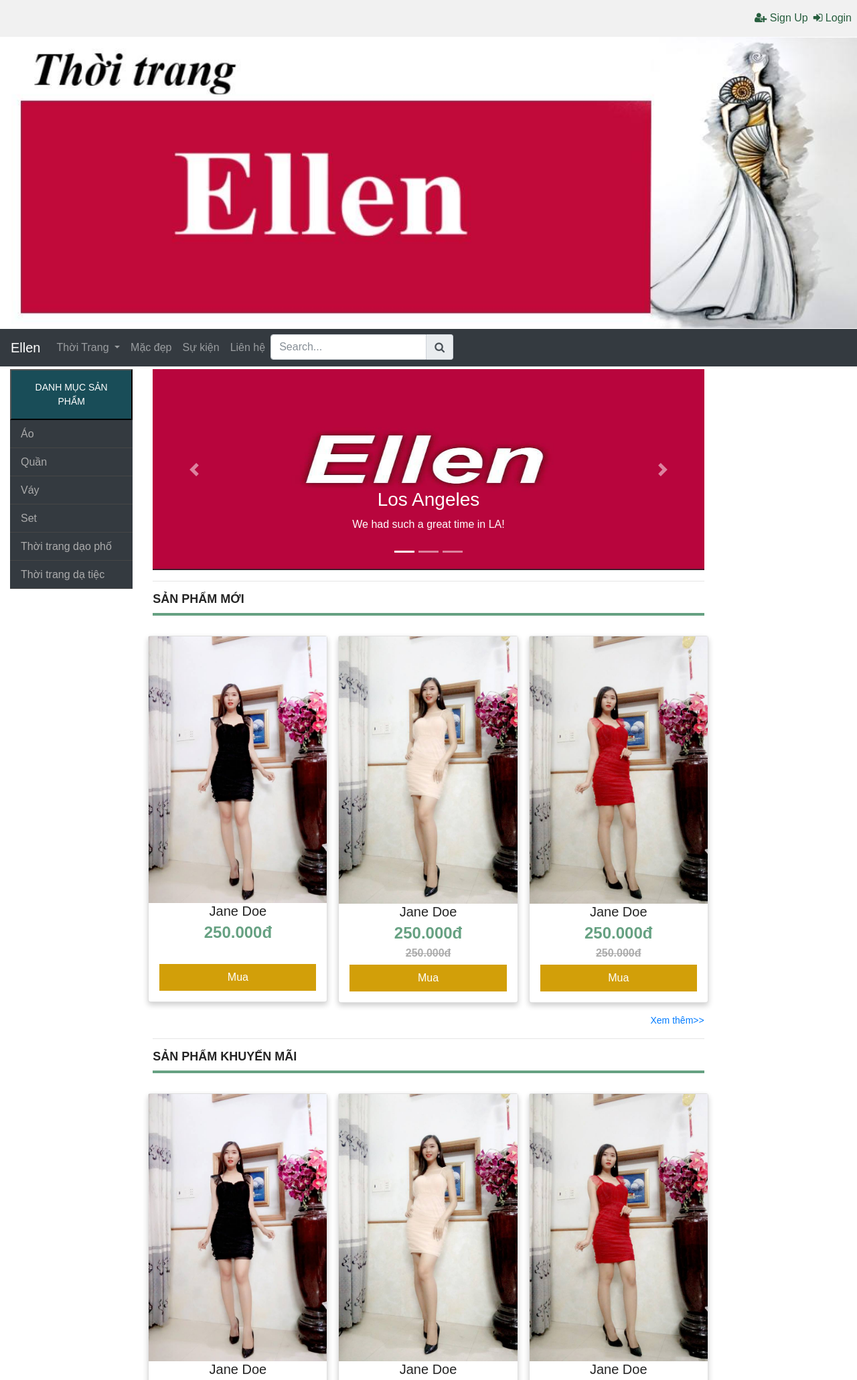
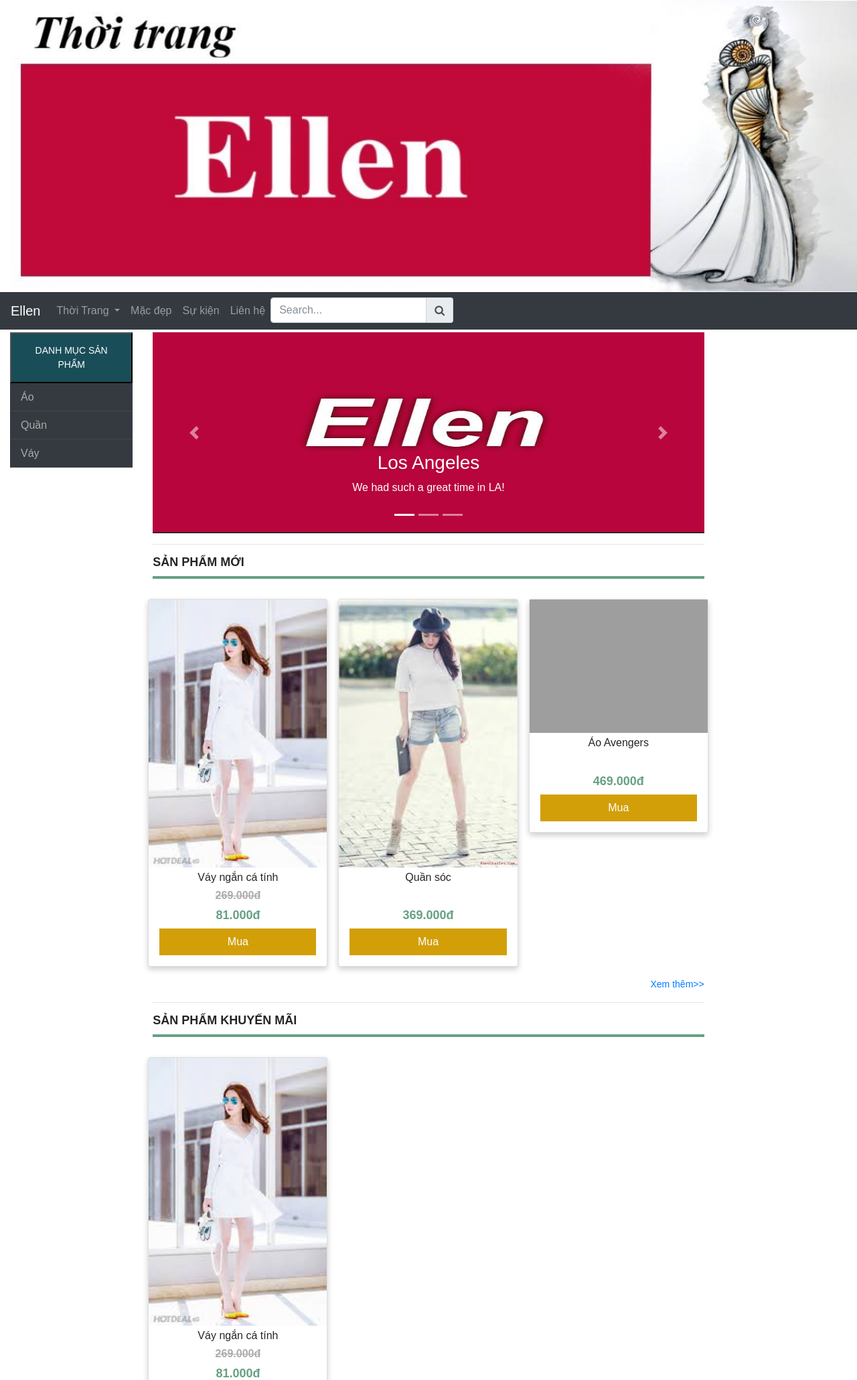
Before and after one commit to tomiot1006/EllenStore, a PHP site: page / in a window 1280 px wide. Shown: the top 2060 px of the page at 67% size. Run offline with PHP 8.4, Linux system fonts and the light colour scheme; data comes from the database, SQL or seed files in the repository; some libraries are stand-ins or nearby versions; grey boxes are pictures that could not be loaded.

Commit message:
dang lm Chi tiet san pham

```diff
--- a/Style/Css.css
+++ b/Style/Css.css
@@ -195,10 +195,12 @@
 #center .card {
   box-shadow: 0 4px 8px 0 rgba(0, 0, 0, 0.2);
 
+
 }
 
 #center .card:hover {
   box-shadow: 0 12px 24px 0 rgba(0, 0, 0, 0.2);
+
 }
 
 #center .container {
@@ -266,7 +268,7 @@
 
 
 	color: #66a182;
-	font-size: 24px;
+	font-size: 18px;
     font-weight: 700;
     line-height: 24px;
     text-align: center;
--- a/index.php
+++ b/index.php
@@ -16,6 +16,7 @@
 <body>
 
 	<?php
+	include( "modules/config.php" );
 	#header: log in + log out + image home page
 	include( "modules/header.php" );
 
@@ -70,9 +71,12 @@
 										<span class="carousel-control-prev-icon"></span>
 									  </a>
 
+
+
 								<a class="carousel-control-next" href="#demo" data-slide="next">
 										<span class="carousel-control-next-icon"></span>
 									  </a>
+
 
 							</div>
 						</div>
@@ -89,54 +93,48 @@
 									</h2>
 
 
-
 							</div>
 
 							<div class="row">
-
+								<?php
+								$sql_sp_moi = "SELECT DISTINCT iddanhmuc, idsp, tensanpham,giasp,giamgia,size,mausac,hinhanh,video,chitiet,ngaynhap FROM sanpham where DATEDIFF(CURDATE(),ngaynhap) <=30 ORDER BY RAND() LIMIT 3";
+								$query = mysqli_query( $conn, $sql_sp_moi )or die( mysqli_error() );;
+								?>
+								<?php
+								while ( $dong_sp = mysqli_fetch_array( $query ) ) {
+									?>
 								<div class="column">
 									<div class="card">
-										<img src="imags/product1.jpg" alt="Jane" style="width:100%">
+										<a href="chitietsanpham.php?id=<?php echo $dong_sp[ 'idsp' ]?>">
+											<img  src="uploads/<?php echo $dong_sp['hinhanh'] ?>"  style="width:100%;"></img>
+										</a>
+
+
 										<div class="container">
-											<h5 style="text-align: center;"><a href="#"
-										style="color: #252525;text-decoration: none;">Jane Doe</a></h5>
-											<h6 id="sale">250.000đ</h6>
-											<h6 id="price"></h6>
+											<h6 style="text-align: center;margin-top: 5px;">
+											<a href="chitietsanpham.php?id=<?php echo $dong_sp[ 'idsp' ]?>"
+										style="color: #252525;text-decoration: none;"><?php echo $dong_sp["tensanpham"]?></a></h6>
 
-											<p><button class="button" type="submit">Mua</button>
+											<?php
+											if ( is_null( $dong_sp[ 'giamgia' ] ) ) {
+												echo "<h6 id='price'></h6>";
+												echo "<h6 id='sale'>" . $dong_sp[ 'giasp' ] . ".000đ</h6>";
+
+											} else {
+												echo "<h6 id='price'>" . $dong_sp[ 'giasp' ] . ".000đ</h6>";
+												echo "<h6 id='sale'>" . round( $dong_sp[ 'giasp' ] * ( $dong_sp[ 'giamgia' ] / 100 ) ) . ".000đ</h6>";
+
+											}
+											?>
+											<p>
+												<a href="chitietsanpham.php?id=<?php echo $dong_sp[ 'idsp' ]?>"><button class="button" type="submit">Mua</button></a>
 											</p>
 										</div>
 									</div>
 								</div>
-
-								<div class="column">
-									<div class="card">
-										<img src="imags/product5.jpg" alt="Mike" style="width:100%">
-										<div class="container">
-											<h5 style="text-align: center;"><a href="#"
-										style="color: #252525;text-decoration: none;">Jane Doe</a></h5>
-											<h6 id="sale">250.000đ</h6>
-											<h6 id="price">250.000đ</h6>
-											<p><button class="button" type="submit">Mua</button>
-											</p>
-										</div>
-									</div>
-								</div>
-
-								<div class="column">
-									<div class="card">
-										<img src="imags/product2.jpg" alt="John" style="width:100%">
-										<div class="container">
-											<h5 style="text-align: center;"><a href="#"
-										style="color: #252525;text-decoration: none;">Jane Doe</a></h5>
-											<h6 id="sale">250.000đ</h6>
-											<h6 id="price">250.000đ</h6>
-											<p><button class="button" type="submit">Mua</button>
-											</p>
-										</div>
-									</div>
-								</div>
-
+								<?php
+								}
+								?>
 							</div>
 
 							<div class="row">
@@ -158,59 +156,52 @@
 						<!--Begin san pham khuyen mai-->
 						<div class="col-md-12 col-lg-12">
 							<div id="heading">
-
 								<h2 id="title-head">
 										<a href="#">Sản phẩm khuyến mãi</a>
 									</h2>
-
-
 
 							</div>
 
 							<div class="row">
 
+								<?php
+								$sql_sp_khuyenmai = "SELECT DISTINCT iddanhmuc, idsp, tensanpham,giasp,giamgia,size,mausac,hinhanh,video,chitiet,ngaynhap FROM sanpham where giamgia is NOT NULL ORDER BY RAND() LIMIT 3";
+								$query = mysqli_query( $conn, $sql_sp_khuyenmai )or die( mysqli_error() );
+								?>
+								<?php
+								while ( $dong_sp = mysqli_fetch_array( $query ) ) {
+									?>
 								<div class="column">
 									<div class="card">
-										<img src="imags/product1.jpg" alt="Jane" style="width:100%">
+										<a href="chitietsanpham.php?id=<?php echo $dong_sp[ 'idsp' ]?>">
+											<img  src="uploads/<?php echo $dong_sp['hinhanh'] ?>"  style="width:100%;"></img>
+										</a>
+
 										<div class="container">
-											<h5 style="text-align: center;"><a href="#"
-										style="color: #252525;text-decoration: none;">Jane Doe</a></h5>
-											<h6 id="sale">250.000đ</h6>
-											<h6 id="price"></h6>
+											<h6 style="text-align: center;margin-top: 5px;">
+											<a href="chitietsanpham.php?id=<?php echo $dong_sp[ 'idsp' ]?>"
+										style="color: #252525;text-decoration: none;"><?php echo $dong_sp["tensanpham"]?></a></h6>
 
-											<p><button class="button" type="submit">Mua</button>
+											<?php
+											if ( is_null( $dong_sp[ 'giamgia' ] ) ) {
+												echo "<h6 id='price'></h6>";
+												echo "<h6 id='sale'>" . $dong_sp[ 'giasp' ] . ".000đ</h6>";
+
+											} else {
+												echo "<h6 id='price'>" . $dong_sp[ 'giasp' ] . ".000đ</h6>";
+												echo "<h6 id='sale'>" . round( $dong_sp[ 'giasp' ] * ( $dong_sp[ 'giamgia' ] / 100 ) ) . ".000đ</h6>";
+
+											}
+											?>
+											<p>
+												<a href="chitietsanpham.php?id=<?php echo $dong_sp[ 'idsp' ]?>"><button class="button" type="submit">Mua</button></a>
 											</p>
 										</div>
 									</div>
 								</div>
-
-								<div class="column">
-									<div class="card">
-										<img src="imags/product5.jpg" alt="Mike" style="width:100%">
-										<div class="container">
-											<h5 style="text-align: center;"><a href="#"
-										style="color: #252525;text-decoration: none;">Jane Doe</a></h5>
-											<h6 id="sale">250.000đ</h6>
-											<h6 id="price">250.000đ</h6>
-											<p><button class="button" type="submit">Mua</button>
-											</p>
-										</div>
-									</div>
-								</div>
-
-								<div class="column">
-									<div class="card">
-										<img src="imags/product2.jpg" alt="John" style="width:100%">
-										<div class="container">
-											<h5 style="text-align: center;"><a href="#"
-										style="color: #252525;text-decoration: none;">Jane Doe</a></h5>
-											<h6 id="sale">250.000đ</h6>
-											<h6 id="price">250.000đ</h6>
-											<p><button class="button" type="submit">Mua</button>
-											</p>
-										</div>
-									</div>
-								</div>
+								<?php
+								}
+								?>
 							</div>
 
 							<div class="row">
@@ -244,14 +235,78 @@
 										<a href="#">Sản phẩm nổi bật</a>
 									</h2>
 
+							</div>
+
+							<div class="row">
+								<?php
+								$sql_sp_noibat = "SELECT * FROM sanpham ORDER BY RAND() LIMIT 3";
+								$query = mysqli_query( $conn, $sql_sp_noibat )or die( mysqli_error() );;
+								?>
+								<?php
+								while ( $dong_sp = mysqli_fetch_array( $query ) ) {
+									?>
+								<div class="column">
+									<div class="card">
+										<a href="chitietsanpham.php?id=<?php echo $dong_sp[ 'idsp' ]?>">
+											<img  src="uploads/<?php echo $dong_sp['hinhanh'] ?>"  style="width:100%;"></img>
+										</a>
+
+										<div class="container">
+											<h6 style="text-align: center;margin-top: 5px;">
+											<a href="chitietsanpham.php?id=<?php echo $dong_sp[ 'idsp' ]?>"
+										style="color: #252525;text-decoration: none;"><?php echo $dong_sp["tensanpham"]?></a></h6>
 
 
+											<?php
+											if ( is_null( $dong_sp[ 'giamgia' ] ) ) {
+												echo "<h6 id='price'></h6>";
+												echo "<h6 id='sale'>" . $dong_sp[ 'giasp' ] . ".000đ</h6>";
+
+											} else {
+												echo "<h6 id='price'>" . $dong_sp[ 'giasp' ] . ".000đ</h6>";
+												echo "<h6 id='sale'>" . round( $dong_sp[ 'giasp' ] * ( $dong_sp[ 'giamgia' ] / 100 ) ) . ".000đ</h6>";
+
+											}
+											?>
+											<p>
+												<a href="chitietsanpham.php?id=<?php echo $dong_sp[ 'idsp' ]?>"><button class="button" type="submit">Mua</button></a>
+											</p>
+										</div>
+									</div>
+								</div>
+								<?php
+								}
+								?>
+							</div>
+
+							<div class="row">
+								<div class="col-md-12 col-lg-12">
+									<div class="pagination">
+										<a href="#">Xem thêm>></a>
+
+									</div>
+								</div>
+							</div>
+
+						</div>
+
+					</div>
+					<!--End san pham nổi bật-->
+					<hr>
+
+					<!--<div class="row sanpham">-->
+					<!--Begin san pham mua nhieu-->
+					<!--<div class="col-md-12 col-lg-12">
+							<div id="heading">
+								<h2 id="title-head">
+										<a href="#">Sản phẩm mua nhiều</a>
+									</h2>
 							</div>
 
 							<div class="row">
 								<div class="column">
 									<div class="card">
-										<img src="imags/product1.jpg" alt="Jane" style="width:100%">
+										<img src="imags/product1.jpg"  style="width:100%">
 										<div class="container">
 											<h5 style="text-align: center;"><a href="#"
 										style="color: #252525;text-decoration: none;">Jane Doe</a></h5>
@@ -303,78 +358,7 @@
 
 						</div>
 
-					</div>
-					<!--End san pham nổi bật-->
-					<hr>
-
-					<div class="row sanpham">
-						<!--Begin san pham mua nhieu-->
-						<div class="col-md-12 col-lg-12">
-							<div id="heading">
-								<h2 id="title-head">
-										<a href="#">Sản phẩm mua nhiều</a>
-									</h2>
-
-
-
-							</div>
-
-							<div class="row">
-								<div class="column">
-									<div class="card">
-										<img src="imags/product1.jpg" alt="Jane" style="width:100%">
-										<div class="container">
-											<h5 style="text-align: center;"><a href="#"
-										style="color: #252525;text-decoration: none;">Jane Doe</a></h5>
-											<h6 id="sale">250.000đ</h6>
-											<h6 id="price">250.000đ</h6>
-											<p><button class="button" type="submit">Mua</button>
-											</p>
-										</div>
-									</div>
-								</div>
-
-								<div class="column">
-									<div class="card">
-										<img src="imags/product5.jpg" alt="Mike" style="width:100%">
-										<div class="container">
-											<h5 style="text-align: center;"><a href="#"
-										style="color: #252525;text-decoration: none;">Jane Doe</a></h5>
-											<h6 id="sale">250.000đ</h6>
-											<h6 id="price">250.000đ</h6>
-											<p><button class="button" type="submit">Mua</button>
-											</p>
-										</div>
-									</div>
-								</div>
-
-								<div class="column">
-									<div class="card">
-										<img src="imags/product2.jpg" alt="John" style="width:100%">
-										<div class="container">
-											<h5 style="text-align: center;"><a href="#"
-										style="color: #252525;text-decoration: none;">Jane Doe</a></h5>
-											<h6 id="sale">250.000đ</h6>
-											<h6 id="price">250.000đ</h6>
-											<p><button class="button" type="submit">Mua</button>
-											</p>
-										</div>
-									</div>
-								</div>
-							</div>
-
-							<div class="row">
-								<div class="col-md-12 col-lg-12">
-									<div class="pagination">
-										<a href="#">Xem thêm>></a>
-
-									</div>
-								</div>
-							</div>
-
-						</div>
-
-					</div>
+					</div>-->
 					<!--End san pham mua nhieu-->
 
 				</div>
--- /dev/null
+++ b/modules/config.php
@@ -0,0 +1,15 @@
+<?php
+$servername = "localhost";
+$username = "root";
+$password = "";
+$dbname = "ellenstore";
+
+$conn = mysqli_connect($servername, $username,$password, $dbname);
+mysqli_set_charset($conn,"utf8");
+
+if (!$conn) {
+	die("Connection failed: " . $conn->connect_error);
+	exit();
+}
+
+?>
--- a/modules/header.php
+++ b/modules/header.php
@@ -1,11 +1,11 @@
 <div>
 		<div class="header">
-			<ul>
+			<!--<ul>
 				<li><a href="#"><i class="fa fa-user-plus"
 						aria-hidden="true"></i> Sign Up</a></li>
 				<li><a href="#"><i class="fa fa-sign-in" aria-hidden="true"></i>
 						Login</a></li>
-			</ul>
+			</ul>-->
 			<img src="imags/finalLogo.jpg" style="height: auto; width: 100%;" />
 
 		</div>
--- a/modules/menuleft.php
+++ b/modules/menuleft.php
@@ -1,3 +1,7 @@
+<?php
+	$sql_loaisp ="Select * from danhmuc";
+	$query = mysqli_query($conn,$sql_loaisp) or die(mysqli_error());;
+?>
 <div class="col-md-2 col-lg-2" id="left">
 	<!--begin menu left-->
 	<div class="row">
@@ -5,30 +9,36 @@
 
 			<button class="dropbtn">DANH MỤC SẢN PHẨM</button>
 			<ul>
-				<li><a href="#">Áo</a>
+				<?php
+					while($dong_sp = mysqli_fetch_array($query)){
+				?>
+				<li><a href="index.php?xem=chitietloaisp&id=<?php echo $dong_sp["iddanhmuc"]?>"><?php echo $dong_sp["tendanhmuc"]?></a>
 				</li>
-				<li><a href="#">Quần</a>
+				<?php
+				}
+				?>
+<!--				<li><a href="#">Quần</a>
 				</li>
 				<li><a href="#">Váy</a>
 				</li>
 				<li><a href="#">Set</a>
 				</li>
 				<li><a href="#">Thời trang dạo phố</a>
-					<!--<ul class="sub-menu">
+					<ul class="sub-menu">
 						<li><a href="#">Áo1aaaaaa</a>
 						</li>
 						<li><a href="#">Áo2aaaaaa</a>
 						</li>
-					</ul>-->
+					</ul>
 				</li>
 				<li><a href="#">Thời trang dạ tiệc</a>
-					<!--<ul class="sub-menu">
+					<ul class="sub-menu">
 						<li><a href="#">Áo1aaaaaa</a>
 						</li>
 						<li><a href="#">Áo2aaaaaa</a>
 						</li>
-					</ul>-->
-				</li>
+					</ul>
+				</li>-->
 			</ul>
 
 		</div>
--- a/modules/menutop.php
+++ b/modules/menutop.php
@@ -1,34 +1,47 @@
-<nav class="navbar navbar-expand-sm bg-dark navbar-dark sticky-top"
-		id="menutop"> <a class="navbar-brand" href="#">Ellen</a>
-	<button class="navbar-toggler" type="button" data-toggle="collapse"
-		data-target="#collapsibleNavbar">
+<?php
+$sql_loaisp = "Select * from danhmuc";
+$query = mysqli_query( $conn, $sql_loaisp )or die( mysqli_error() );;
+?>
+
+<nav class="navbar navbar-expand-sm bg-dark navbar-dark sticky-top" id="menutop"> <a class="navbar-brand" href="#">Ellen</a>
+	<button class="navbar-toggler" type="button" data-toggle="collapse" data-target="#collapsibleNavbar">
 		<span class="navbar-toggler-icon"></span>
 	</button>
+
+
 	<div class="collapse navbar-collapse" id="collapsibleNavbar">
 		<ul class="navbar-nav">
-			<li class="nav-item dropdown"><a
-				class="nav-link dropdown-toggle" href="#" id="navbardrop"
-				data-toggle="dropdown"> Thời Trang </a>
+			<li class="nav-item dropdown"><a class="nav-link dropdown-toggle" href="#" id="navbardrop" data-toggle="dropdown"> Thời Trang </a>
 				<div class="dropdown-menu">
-					<a class="dropdown-item" href="#">Áo</a> <a class="dropdown-item"
-						href="#">Quần</a> <a class="dropdown-item" href="#">Váy</a> <a
-						class="dropdown-item" href="#">Set</a> <a class="dropdown-item"
-						href="#">Thời trang dạo phố</a> <a class="dropdown-item" href="#">Thời
-						trang dạ tiệc</a>
-				</div></li>
-			<li class="nav-item"><a class="nav-link" href="#">Mặc đẹp</a></li>
-			<li class="nav-item"><a class="nav-link" href="#">Sự kiện</a></li>
-			<li class="nav-item"><a class="nav-link" href="#">Liên hệ</a></li>
+					<?php
+					while ($dong_sp = mysqli_fetch_array( $query ) ) {
+						?>
+					<a class="dropdown-item" href="#">
+						<?php echo $dong_sp['tendanhmuc']?>
+					</a>
+					<?php
+					}
+					?>
+				</div>
+			</li>
+			<li class="nav-item"><a class="nav-link" href="#">Mặc đẹp</a>
+			</li>
+			<li class="nav-item"><a class="nav-link" href="#">Sự kiện</a>
+			</li>
+			<li class="nav-item"><a class="nav-link" href="#">Liên hệ</a>
+			</li>
 
 			<li class="nav-item">
 				<div>
 					<form class="form-inline">
 						<div class="input-group">
 
-							<input type="text" class="form-control" placeholder="Search..." />
+							<input type="text" class="form-control" placeholder="Search..."/>
 							<button class="input-group-addon" type="submit">
 								<i class="fa fa-search" aria-hidden="true"></i>
 							</button>
+
+
 						</div>
 					</form>
 				</div>
@@ -40,4 +53,4 @@
 	</div>
 
 
-	</nav>
+</nav>
```
Also changed, not shown: chitietsanpham.php (+86 -65 lines), ellenstore.sql (+42 -32 lines), uploads/aocotim.jpg (added), uploads/aorach.jpg (added), uploads/quansoc.jpg (added), uploads/vayngan.jpg (added).
